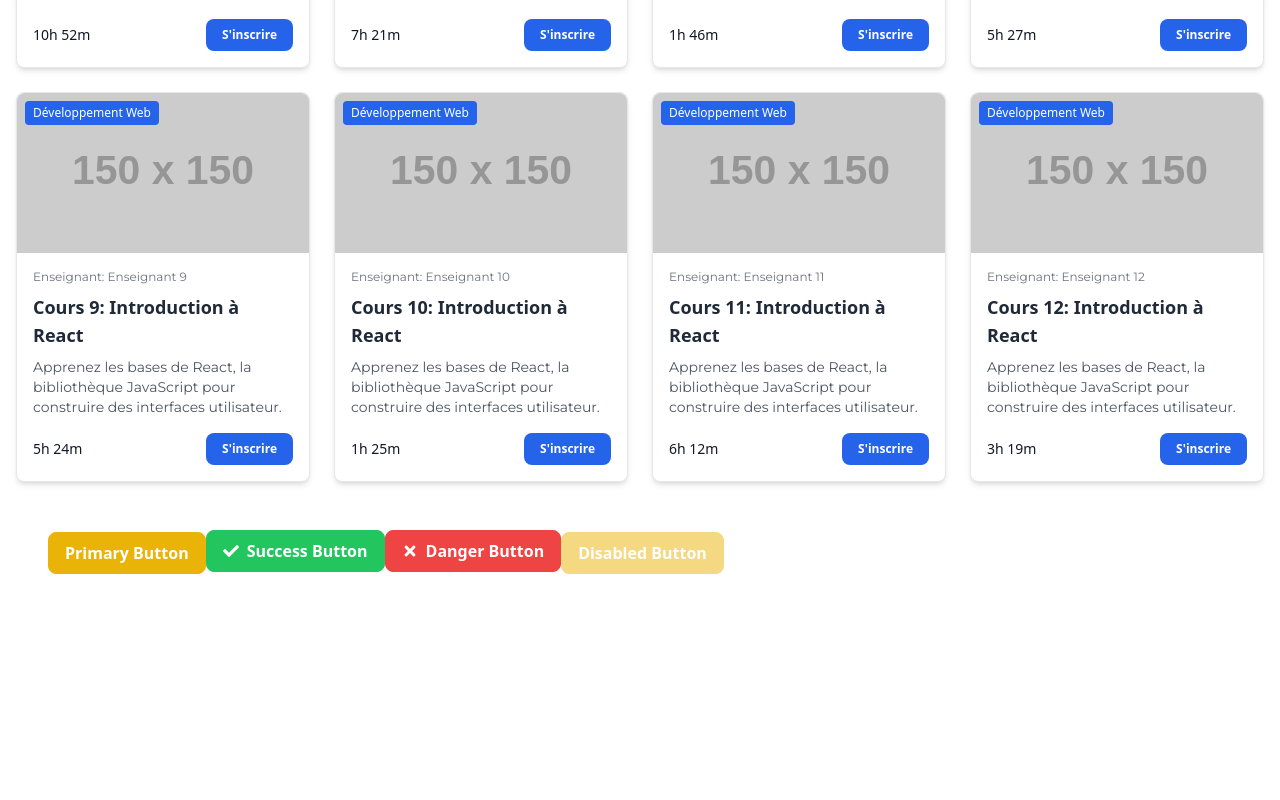
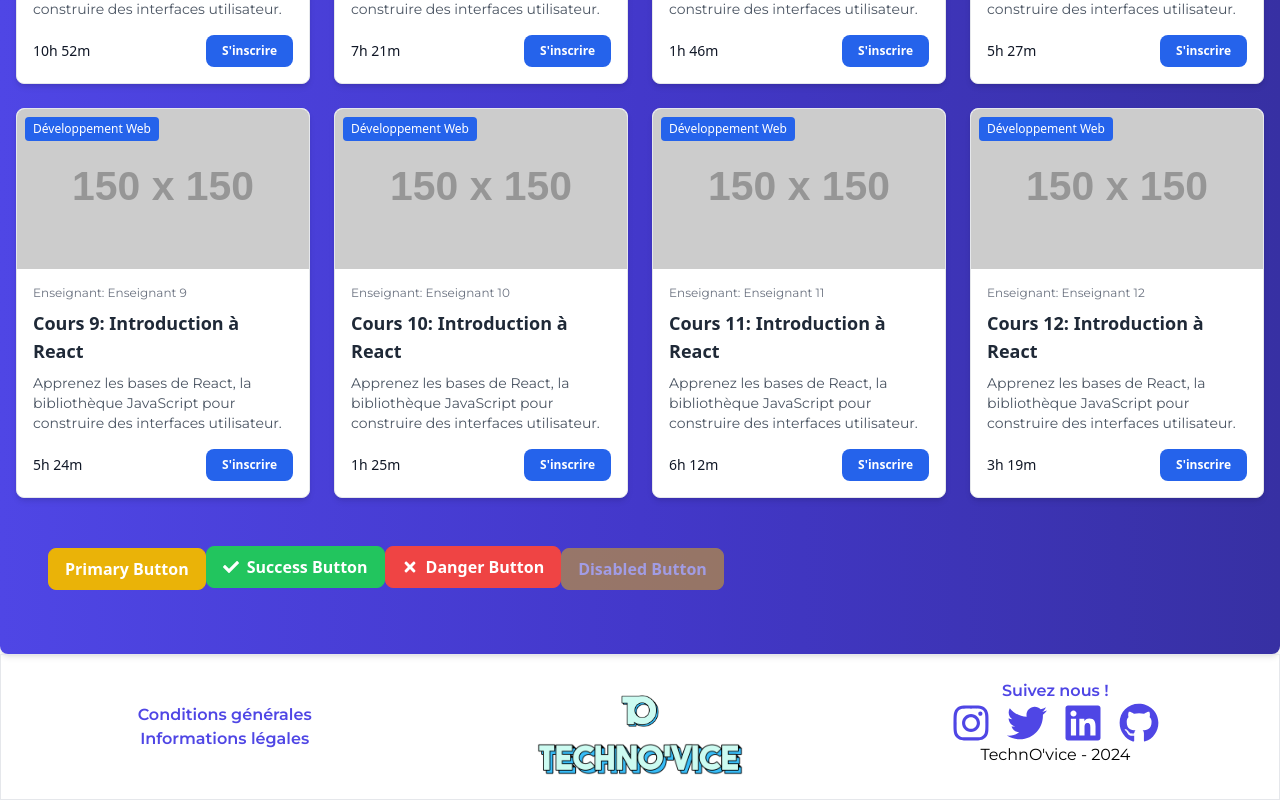
Before and after one commit to NFiker/TechNovice, a React (Vite) app in the folder client/: page / in a window 1280 px wide. Shown: the part 914-1714 px from the top of the page. Before the commit the page ends 1520 px from the top, so only its background shows below. Built offline with nearby package versions, Linux system fonts and the light colour scheme.

Commit message:
release/0.1/homepage_react_16 : Footer react

```diff
--- a/client/src/App.tsx
+++ b/client/src/App.tsx
@@ -2,6 +2,7 @@ import { FaCheck, FaTimes } from 'react-icons/fa';
 import Button from './components/reusable-ui/Button';
 import type { CourseType } from './components/reusable-ui/CourseCard';
 import CourseCard from './components/reusable-ui/CourseCard';
+import Footer from './components/reusable-ui/Footer';
 import Header from './components/reusable-ui/Header';
 
 export default function App() {
@@ -20,7 +21,7 @@ export default function App() {
     return (
         <>
             <Header />
-            <main className="App py-8 px-4 bg-gradient-to-r from-indigo-600 via-indigo-700 to-indigo-800 h-48 w-full rounded-lg shadow-md p-4">
+            <main className="App py-8 px-4 bg-gradient-to-r from-indigo-600 via-indigo-700 to-indigo-800 w-full rounded-lg shadow-md p-4">
                 <div className="max-w-7xl mx-auto">
                     <h1 className="text-2xl font-bold text-grey-400 mb-6">Catalogue des cours</h1>
                     {/* Configuration de la grille pour s'adapter à différents écrans */}
@@ -51,6 +52,7 @@ export default function App() {
                     </div>
                 </div>
             </main>
+            <Footer />
         </>
     );
 }
--- /dev/null
+++ b/client/src/components/reusable-ui/Footer.tsx
@@ -0,0 +1,58 @@
+import React from 'react';
+import { FaGithub, FaLinkedin, FaTwitter } from 'react-icons/fa';
+import { FaInstagram } from 'react-icons/fa6';
+
+const Footer: React.FC = () => {
+    return (
+        <footer>
+            <div className="container border flex max-md:flex-col">
+                <div className="md:w-1/3 flex flex-col place-content-center place-items-center py-2">
+                    <a href="" className="font-semibold text-indigo-600">
+                        Conditions générales
+                    </a>
+                    <a href="" className="font-semibold text-indigo-600">
+                        Informations légales
+                    </a>
+                </div>
+                <div className="md:w-1/3 flex flex-col place-items-center py-2">
+                    <img
+                        src="./public/images/logo-small.png"
+                        alt="Logo de TechnO'vice"
+                        className="max-h-8 m-4"
+                    />
+                    <a href="./homepage.html">
+                        <img src="./public/images/logo.png" alt="Logo de TechnO'vice" className="max-h-8" />
+                    </a>
+                </div>
+                <div className="md:w-1/3 flex flex-col place-items-center py-2">
+                    <p className="font-semibold text-indigo-600">Suivez nous !</p>
+                    <ul className="flex flex-row">
+                        <li>
+                            <a href="">
+                                <FaInstagram className="h-10 w-14 text-indigo-600" />
+                            </a>
+                        </li>
+                        <li>
+                            <a href="">
+                                <FaTwitter className="h-10 w-14 text-indigo-600" />
+                            </a>
+                        </li>
+                        <li>
+                            <a href="">
+                                <FaLinkedin className="h-10 w-14 text-indigo-600" />
+                            </a>
+                        </li>
+                        <li>
+                            <a href="">
+                                <FaGithub className="h-10 w-14 text-indigo-600" />
+                            </a>
+                        </li>
+                    </ul>
+                    <p>TechnO'vice - 2024</p>
+                </div>
+            </div>
+        </footer>
+    );
+};
+
+export default Footer;
--- a/client/src/index.tsx
+++ b/client/src/index.tsx
@@ -1,7 +1,6 @@
 import React from 'react';
 import ReactDOM from 'react-dom/client';
 import App from './App';
-import './styles.global.css';
 
 ReactDOM.createRoot(document.getElementById('root')!).render(
     <React.StrictMode>
--- a/client/src/styles.global.css
+++ /dev/null
@@ -1,19 +0,0 @@
-* {
-    box-sizing: border-box;
-}
-
-body {
-    font-weight: 400;
-
-    margin: 0;
-    padding: 0;
-}
-
-.App {
-    width: 100vw;
-    height: 100vh;
-
-    padding: 1rem;
-    display: flex;
-    flex-direction: column;
-}
```
